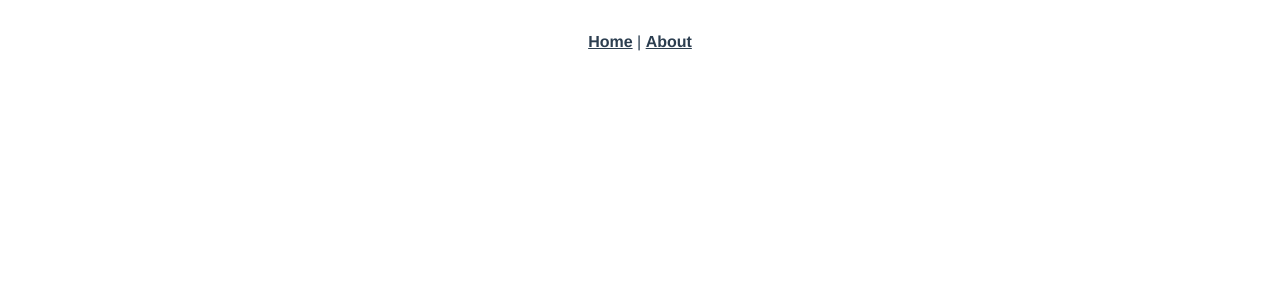
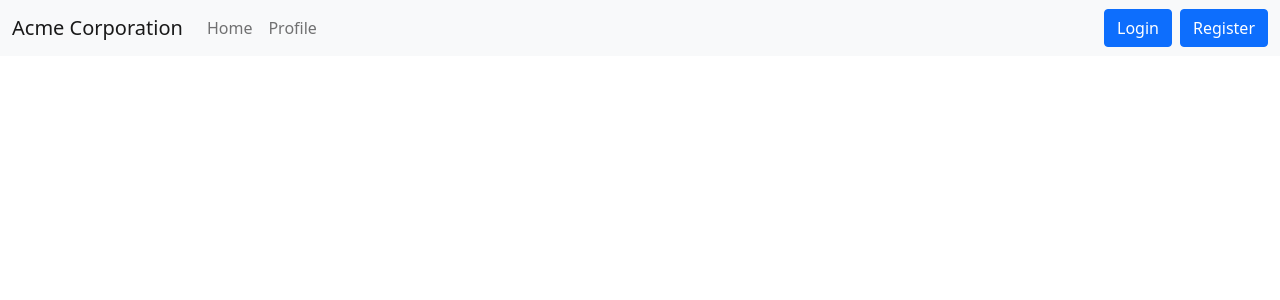
Before and after one commit to youurt/node-express-mongodb-vue-auth-crud-app, a Vue app in the folder client/: page /profile in a window 1280 px wide. Before the commit this address had no page. Shown: the top 300 px of the page. Built offline with nearby package versions, Linux system fonts and the light colour scheme.

Commit message:
updates app.vue with navbar and wrapper

```diff
--- a/client/src/App.vue
+++ b/client/src/App.vue
@@ -1,23 +1,40 @@
 <template>
-  <div id="nav">
-    <router-link to="/">Home</router-link> |
-    <router-link to="/about">About</router-link>
-  </div>
-  <router-view/>
+  <navbar />
+  <wrapper>
+    <router-view />
+  </wrapper>
 </template>
 
+<script>
+import { defineComponent } from 'vue'
+import Navbar from '@/components/Navbar.vue'
+import Wrapper from '@/containers/Wrapper.vue'
+
+export default defineComponent({
+  components: {
+    Navbar,
+    Wrapper
+  }
+})
+</script>
+
 <style lang="scss">
+body {
+  font: 14px 'Lucida Grande', Helvetica, Arial, sans-serif;
+}
+
+a {
+  color: #00b7ff;
+}
+
 #app {
-  font-family: Avenir, Helvetica, Arial, sans-serif;
   -webkit-font-smoothing: antialiased;
   -moz-osx-font-smoothing: grayscale;
-  text-align: center;
+  /* text-align: center; */
   color: #2c3e50;
 }
 
 #nav {
-  padding: 30px;
-
   a {
     font-weight: bold;
     color: #2c3e50;
--- /dev/null
+++ b/client/src/components/Navbar.vue
@@ -0,0 +1,60 @@
+<template>
+  <nav class="navbar navbar-expand-lg navbar-light bg-light">
+    <div class="container-fluid">
+      <router-link class="navbar-brand" to="/">Acme Corporation</router-link>
+
+      <div class="collapse navbar-collapse" id="navbarSupportedContent">
+        <ul class="navbar-nav me-auto mb-2 mb-lg-0">
+          <li class="nav-item">
+            <router-link class="nav-link" to="/">Home</router-link>
+          </li>
+          <li class="nav-item">
+            <!-- <a class="nav-link" href="#">Link</a> -->
+            <router-link to="profile" class="nav-link">Profile</router-link>
+          </li>
+        </ul>
+      </div>
+      <div class="d-flex">
+        <div v-if="loggedIn">
+          Welcome {{ vUser }}!
+          <button @click="logOut" class="btn btn-primary ms-3">Logout</button>
+        </div>
+        <div v-if="!loggedIn">
+          <router-link to="login"
+            ><button class="btn btn-primary ma-2">
+              Login
+            </button></router-link
+          >
+          <router-link to="register"
+            ><button class="btn btn-primary ms-2">
+              Register
+            </button></router-link
+          >
+        </div>
+      </div>
+    </div>
+  </nav>
+</template>
+
+<script>
+import { defineComponent } from 'vue'
+
+export default defineComponent({
+  name: 'Navbar',
+  computed: {
+    loggedIn() {
+      return this.$store.state.auth.status.loggedIn
+    },
+    vUser() {
+      return JSON.parse(localStorage.getItem('user')).username
+    }
+  },
+  methods: {
+    logOut() {
+      this.$store.dispatch('auth/logout')
+      this.$router.push('/')
+      this.$router.go()
+    }
+  }
+})
+</script>
```
